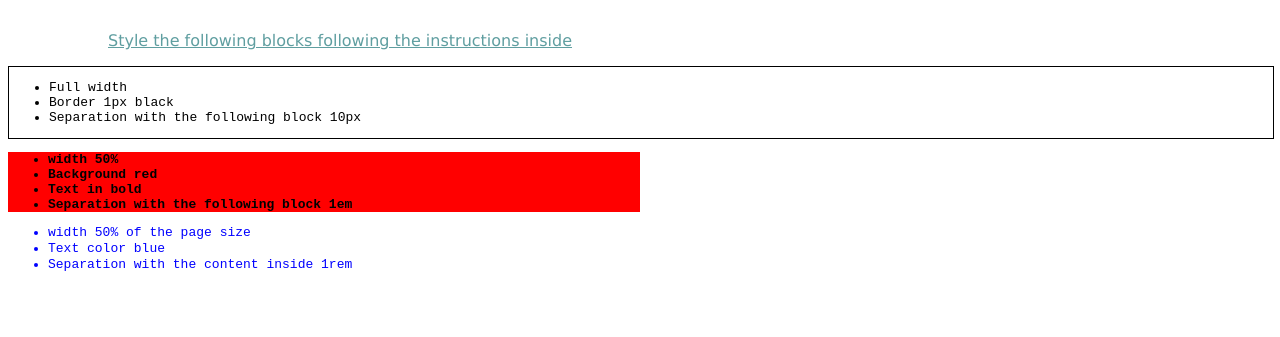
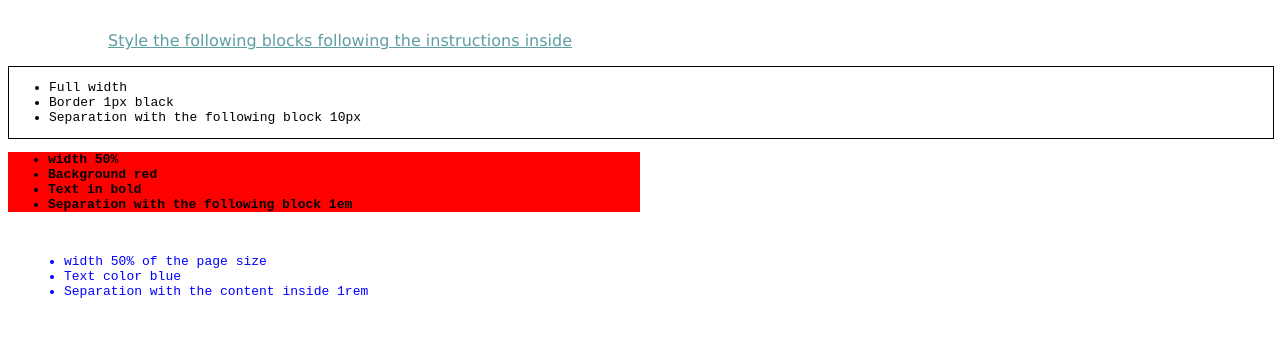
Before and after one commit to alfonsogarciaj/Clases, a plain HTML site: page DOR/1-Ejercicio/1º_ejercicio.html in a window 1280 px wide. Shown: the part 169-506 px from the top of the page. Drawn offline with Linux system fonts and the light colour scheme.

Commit message:
Update style.css

```diff
--- a/DOR/1-Ejercicio/style.css
+++ b/DOR/1-Ejercicio/style.css
@@ -37,5 +37,5 @@ h1{
     font-family: monospace;
     color: blue;
     width: 50%;
-    line-height: 1rem;
+    padding: 1rem;
 }
```
